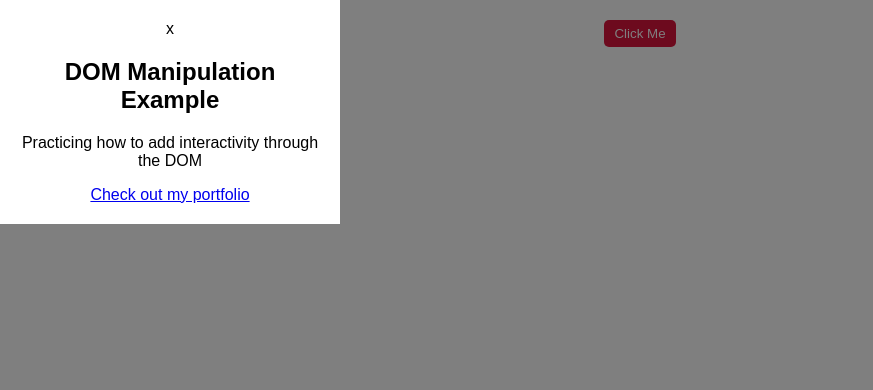
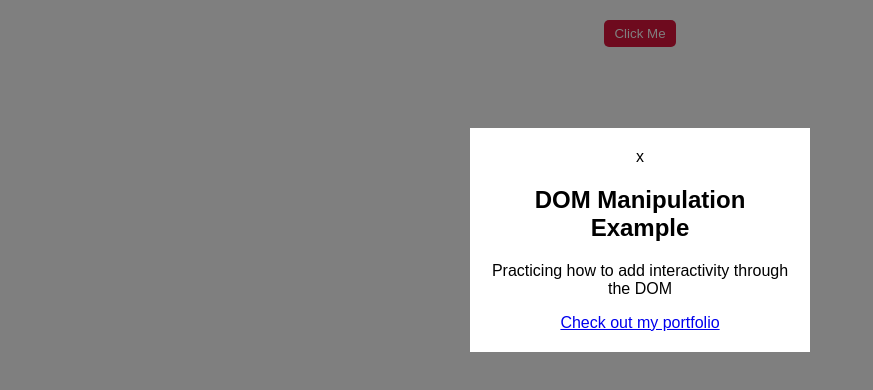
Before and after one commit to Ernest-Yoyowah/FrontendMasteryKit, a plain HTML site: page JavaScript/The-DOM/index.html in a window 1280 px wide. Shown: the whole page, without its empty margins (0-873 px from the left). Drawn offline with Linux system fonts and the light colour scheme.

Commit message:
Add interactivity through DOM manipulation - Styling

```diff
--- a/JavaScript/The-DOM/styles.css
+++ b/JavaScript/The-DOM/styles.css
@@ -22,7 +22,7 @@ button {
   text-align: center;
   width: 100%;
   max-width: 300px;
-  margin-top: 10% auto;
+  margin: 10% auto;
   padding: 20px;
   background: white;
   position: relative;
```
